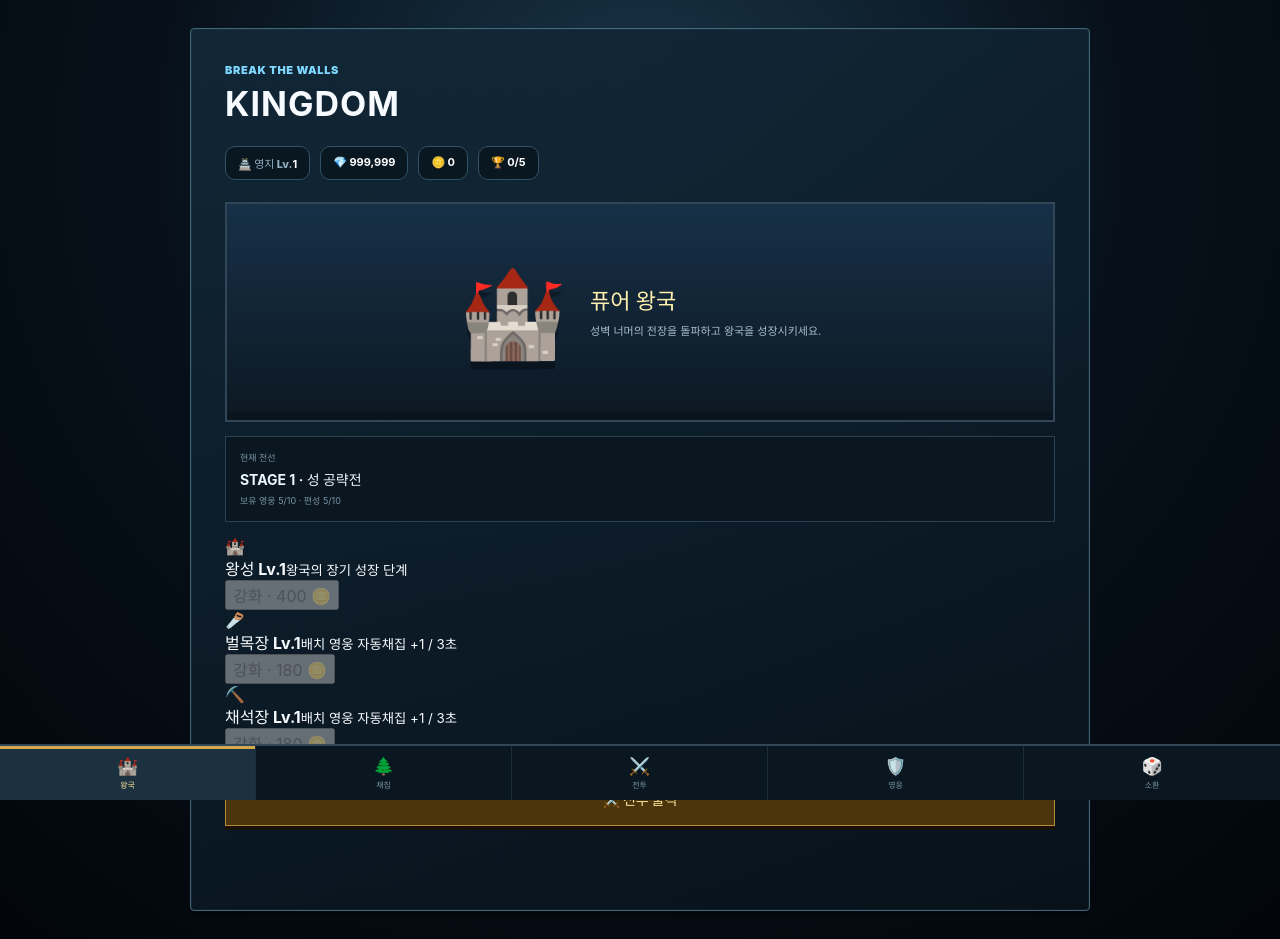
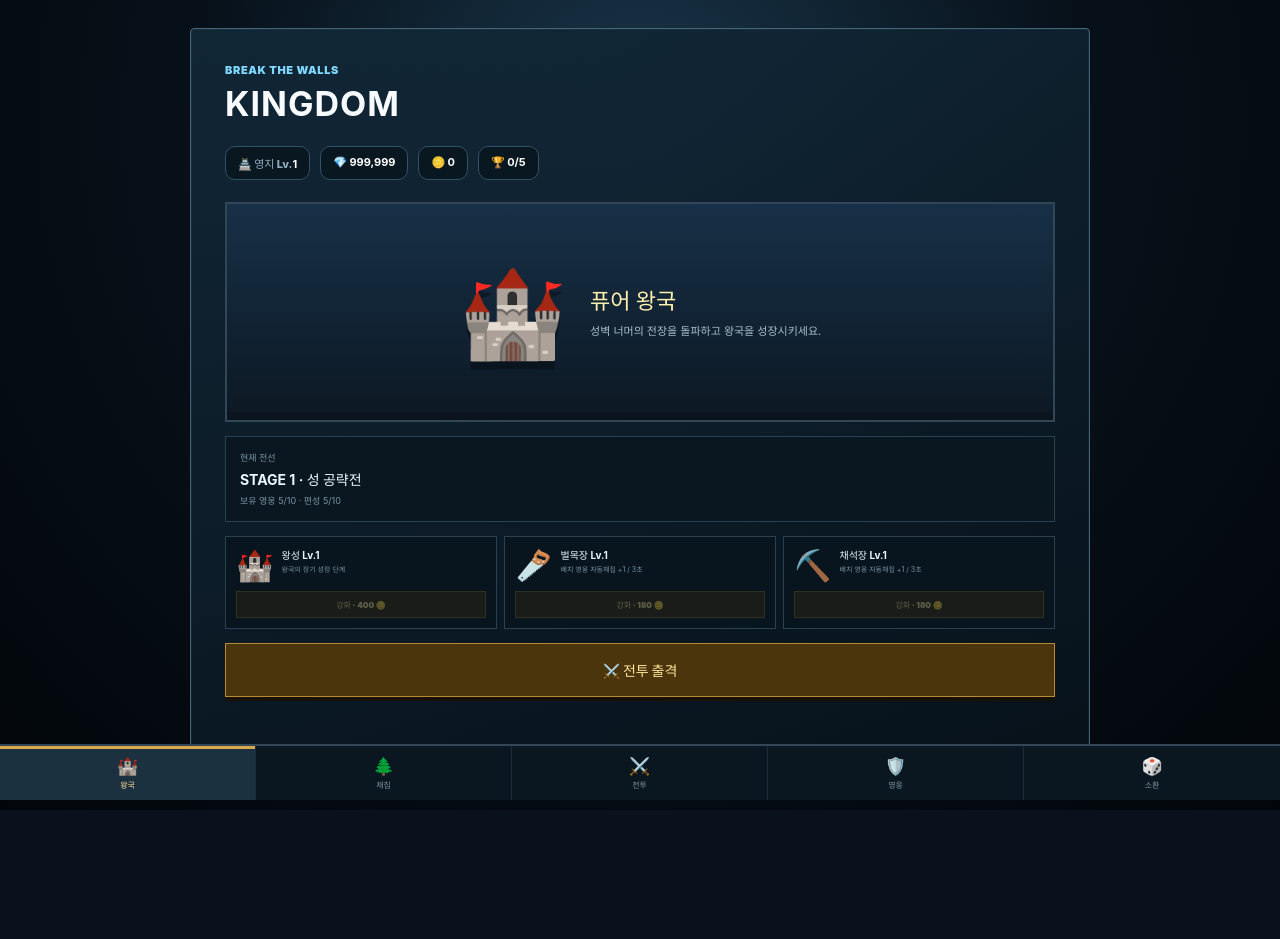
Before and after one commit to bduidohd937-beep/Break-the-Walls-Roll-the-Dice, a React (Vite) app: page / in a window 1280 px wide. After the commit the page ends 810 px from the top, so only its background shows below. Built offline with nearby package versions, Linux system fonts and the light colour scheme.

Commit message:
ui: add kingdom facility upgrade cards

```diff
--- a/src/styles.css
+++ b/src/styles.css
@@ -550,3 +550,15 @@ button { font: inherit; }
 .upgrade-preview,.hero-locked-message{margin-top:8px;padding:8px;border:1px solid #243947;background:#071119;color:#7894a5;font-size:8px}
 .hero-management>.deck-builder-slots{grid-column:1/-1}
 @media(max-width:800px){.hero-management{grid-template-columns:1fr}.hero-management>.deck-builder-slots{grid-column:1}}
+
+
+/* Kingdom facilities */
+.facility-grid{display:grid;grid-template-columns:repeat(3,1fr);gap:7px}
+.facility-card{display:grid;grid-template-columns:auto 1fr;align-items:center;gap:8px;padding:10px;border:1px solid #294151;background:#09151e;text-align:left}
+.facility-card>span{grid-row:1/3;font-size:30px}
+.facility-card div{display:flex;flex-direction:column;gap:2px}
+.facility-card b{color:#eaf7ff;font-size:10px}
+.facility-card small{color:#7894a5;font-size:7px}
+.facility-card button{grid-column:1/-1;padding:7px;border:1px solid #806526;background:#392b0d;color:#ffe49a;font-size:8px;font-weight:900;cursor:pointer}
+.facility-card button:disabled{opacity:.35;cursor:not-allowed}
+@media(max-width:700px){.facility-grid{grid-template-columns:1fr}}
```
